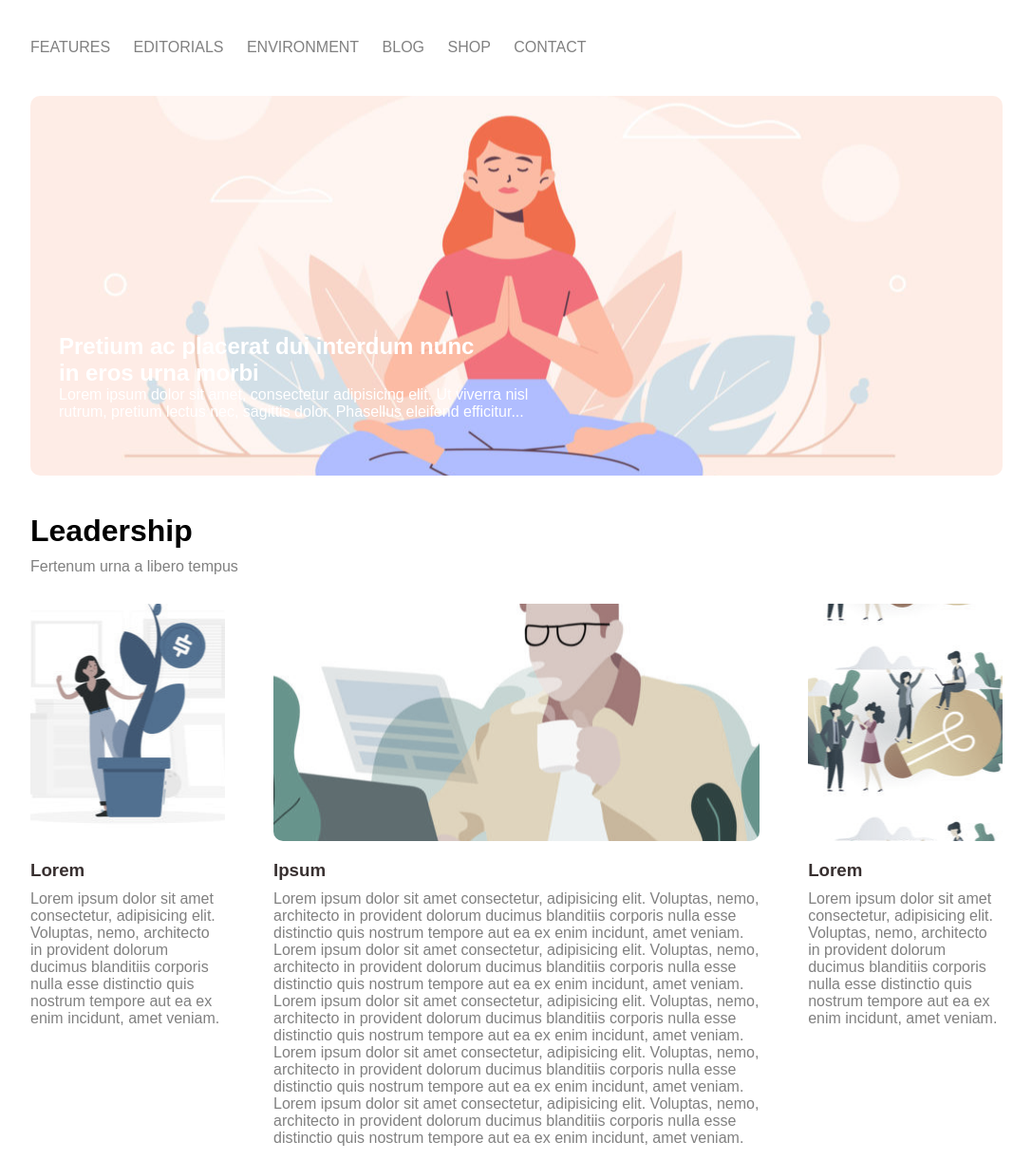
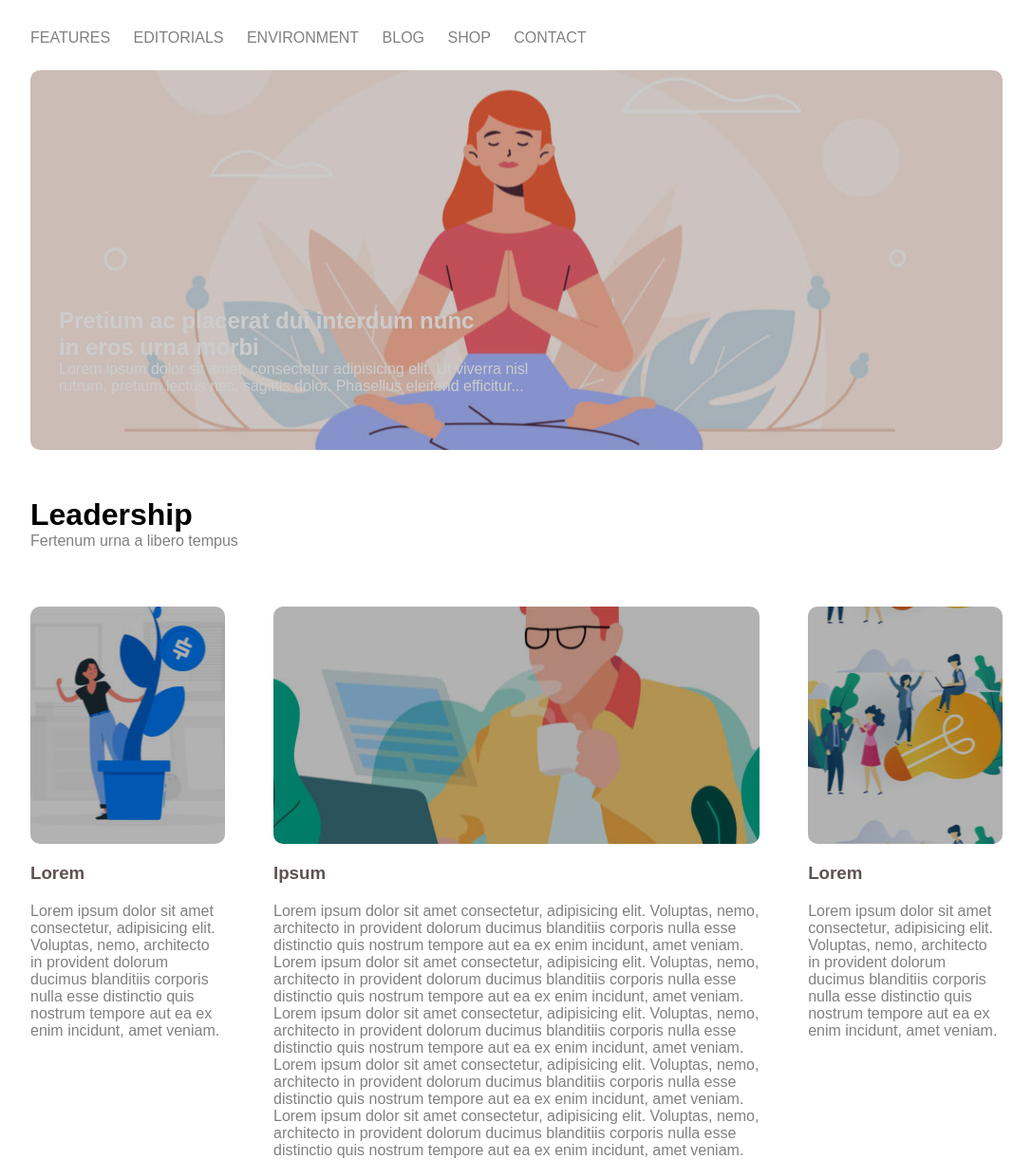
Before and after one commit to Buzz88-Dev/htmlcss-wp, a plain HTML site: page index.html in a window 1280 px wide. Shown: the part 86-1308 px from the top of the page at 95% size, without its empty margins (96-1183 px from the left). Drawn offline with Linux system fonts and the light colour scheme.

Commit message:
style ended

```diff
--- a/css/style.css
+++ b/css/style.css
@@ -13,14 +13,9 @@ body {
 /* header */
 
 header {
-    height: 150px;
-    margin-bottom: 17px;
-}
-
-nav {
+    height: 120px;
+    margin-bottom: 20px;
     color: grey;
-    border-radius: 10px;
-
 }
 
 .logo {
@@ -29,7 +24,7 @@ nav {
 
 ul {
     list-style-type: none;
-    margin: 40px 0px 0px 0px;
+    padding-top: 30px;
     overflow: hidden;
   }
 
@@ -50,7 +45,7 @@ ul {
 .image {
     background-image: url(../img/banner.jpg);
     background-position: center;
-    opacity: 0.9;
+    filter: brightness(80%);
     height: 400px;
     border-radius: 10px;
     padding-top: 250px;
@@ -59,14 +54,10 @@ ul {
 }
 
 /* central-block */
-.centralblock {
-    margin-top: 20px;
-    margin-bottom: 10px;
-}
 
 .leadership {
-    padding-top: 20px;
-    padding-bottom: 20px;
+    margin-top: 50px;
+    margin-bottom: 50px;
 }
 
 .row {
@@ -93,12 +84,11 @@ ul {
     margin: 0px 5%;
 }
 
-
 .background {
     height: 250px;
     background-position: center;
     border-radius: 10px;
-    filter: grayscale(75%);
+    filter: brightness(70%);
 }
 
 .sfondo1 {
@@ -113,14 +103,14 @@ ul {
     background-image: url(../img/img-3.jpg);
 }
 
-.centralblock p {
-    margin-top: 10px;
+.row p, .leadership p {
     color: grey;
 }
 
 h3 {
     margin-top: 20px;
-    color: rgb(56, 48, 48);
+    color: rgb(95, 82, 82);
+    margin-bottom: 20px;
 }
 
 /* footer */
@@ -131,5 +121,6 @@ footer {
 }
 
 span {
+    font-size: 30px;
     color: red;
 }
```
